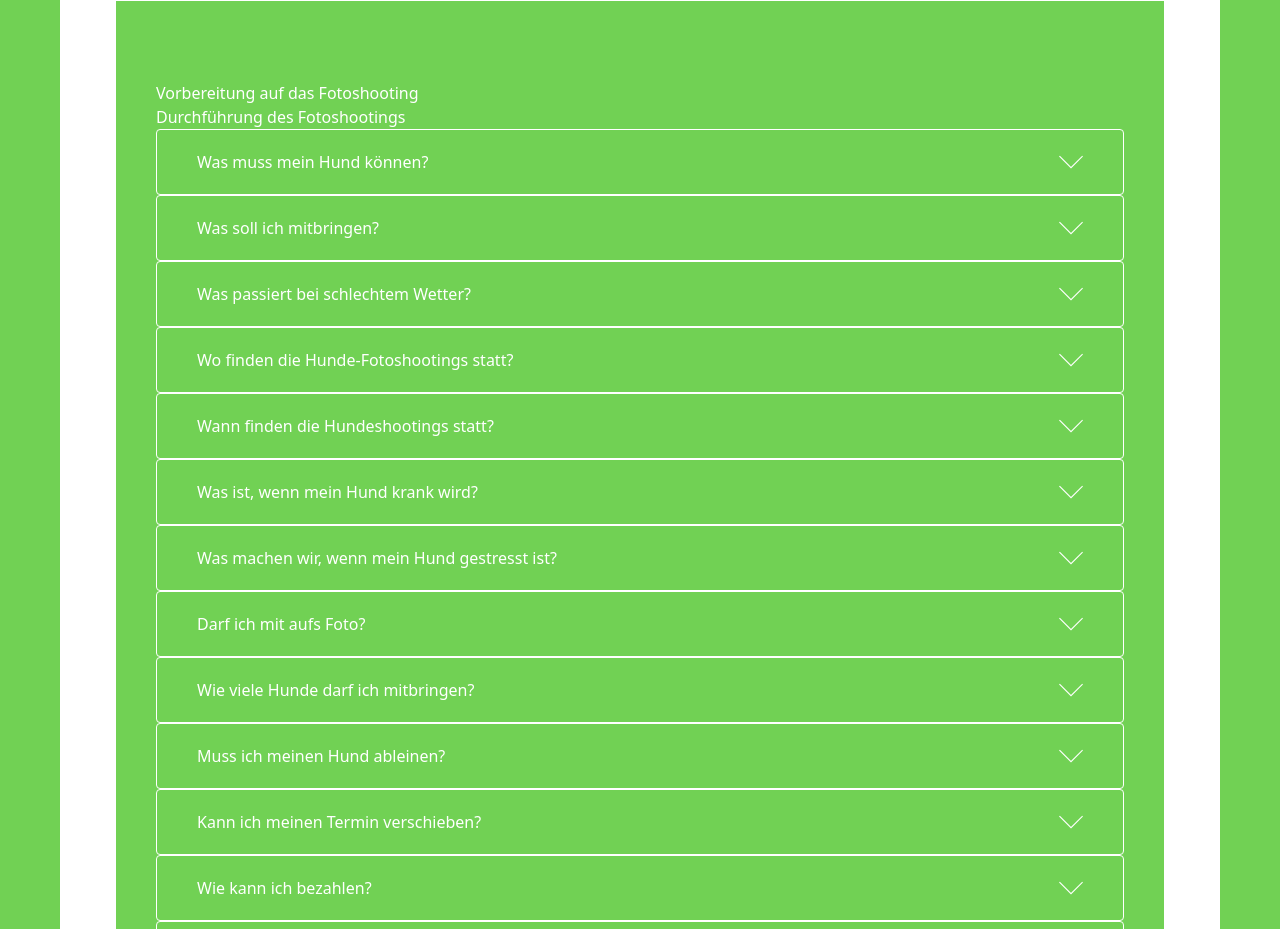
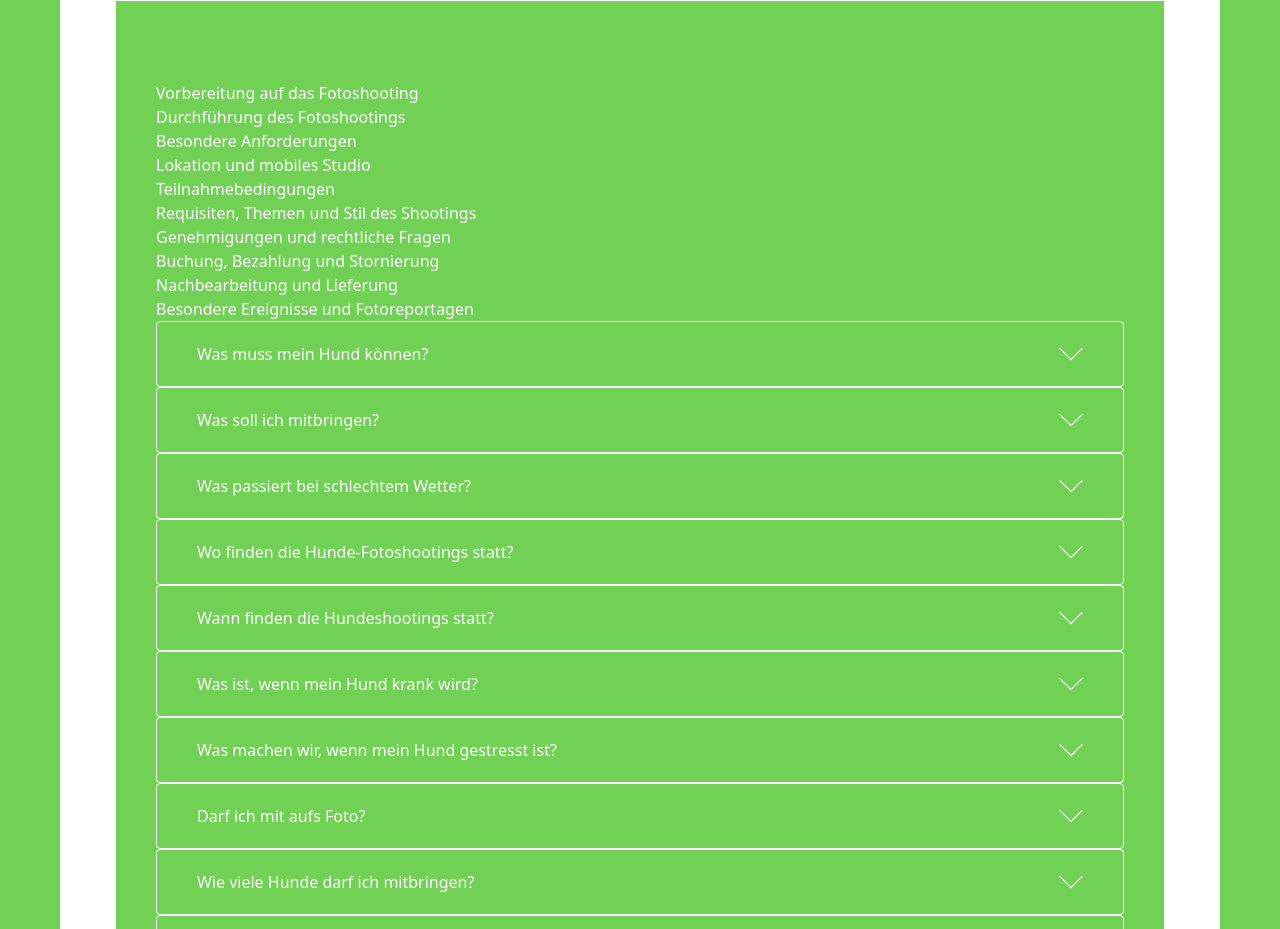
Before and after one commit to NataliItaly/tailwind-train, a website: page faq.html in a window 1280 px wide. Shown: the part 1240-2169 px from the top of the page. Drawn offline with Linux system fonts and the light colour scheme.

Commit message:
feat: update faq questions section

```diff
--- a/faq.html
+++ b/faq.html
@@ -280,6 +280,51 @@
             <!--Wie bereite ich ein Tier auf das Fotoshooting vor?-->
             <!--Welche persönlichen Gegenstände sollte man zum Fotoshooting mitbringen?-->
             <h3>Durchführung des Fotoshootings</h3>
+            <!--Ich möchte einen Hund, eine Katze und einen Papagei zusammen fotografieren. Ist das möglich?-->
+            <!--Answer:   Ja, das ist möglich, vorausgesetzt, diese Tiere kennen sich gegenseitig und fügen sich keinen Schaden zu. Die Verantwortung für ihr Verhalten während des Shootings trägt der Besitzer.-->
+            <!--Ich habe einen großen Hund. Können wir das Shooting im Studio durchführen?-->
+            <!--Wie gestaltet sich die Arbeit mit kleinen Tieren?-->
+            <!--Welche Kommandos sollte mein Hund kennen?-->
+            <!--Was passiert, wenn mein Hund sich unvorhersehbar verhält?-->
+            <!--Wie laufen Welpenshootings für Züchter ab?-->
+            <h3>Besondere Anforderungen</h3>
+            <!--Haben Sie Erfahrung in der gleichzeitigen Arbeit mit verschiedenen Tieren?-->
+            <!--Kann ich ein Fotoshooting für Tiere mit besonderen Bedürfnissen buchen?-->
+            <!--Ich möchte ein Fotoshooting für meine ältere Mutter und ihren Hund bestellen. Ist Ihr Studio für solche Kunden geeignet?-->
+            <h3>Lokation und mobiles Studio</h3>
+            <!--Bei einem Fotoshooting in Ihrem Studio, wo kann ich mein Auto während des Besuchs parken?-->
+            <!--Ich möchte ein mobiles Fotostudio für ein Fotoshooting bei mir zu Hause bestellen. Worüber muss ich mich kümmern?-->
+            <!--Wo finden Ihre Fotoshootings statt, und wie wähle ich einen Ort aus?-->
+            <h3>Teilnahmebedingungen</h3>
+            <!--Wie viele Personen (oder Tiere) können am Fotoshooting teilnehmen?-->
+            <!--Welche Rolle spiele ich während des Shootings, wenn das Fotoshooting nur für mein Haustier ist?-->
+            <!--Ist es möglich, Änderungen in der Zusammensetzung der Teilnehmer nach der Planung des Fotoshootings vorzunehmen?-->
+            <!--Wie bereitet man Kinder auf ein gemeinsames Fotoshooting mit Tieren vor?-->
+            <h3>Requisiten, Themen und Stil des Shootings</h3>
+            <!--Können Sie eine spezifische thematische Idee oder Konzeption, die ich habe, umsetzen?-->
+            <!--Wie ist Ihr Ansatz bei der Auswahl des Requisits, das zum gewählten Thema des Shootings passt?-->
+            <!--Welche Requisiten und Accessoires stellen Sie für das Fotoshooting zur Verfügung, und kann ich meine eigenen verwenden?   -->
+            <!--Kann ich Änderungen am Stil oder Thema des Fotoshootings vornehmen, nachdem die Bedingungen abgestimmt wurden?-->
+            <!--Können Sie Outfits für eine harmonische Kombination auf den Fotos empfehlen?-->
+            <h3>Genehmigungen und rechtliche Fragen</h3>
+            <!--Muss ich eine Genehmigung für Fotoshootings an bestimmten Orten für ein mobiles Fotoshooting oder eine Reportagefotografie einholen?-->
+            <!--Gibt es Einschränkungen für die Verwendung der Fotos, z.B. für den persönlichen Gebrauch, die Veröffentlichung in sozialen Netzwerken oder für kommerzielle Zwecke?-->
+            <h3>Buchung, Bezahlung und Stornierung</h3>
+            <!--Muss ich das Datum für das Fotoshooting im Voraus buchen?-->
+            <!--Wann wird das Fotoshooting bezahlt?-->
+            <!--Welche Zahlungsmethoden akzeptieren Sie?-->
+            <!--Was ist die Stornierungs- oder Verschiebungsrichtlinie für das Shooting?-->
+            <!--Kann ich ein Fotoshooting als Geschenk kaufen?-->
+            <h3>Nachbearbeitung und Lieferung</h3>
+            <!--Wann erhalte ich die fertigen Fotos nach dem Fotoshooting?-->
+            <!--Was beinhaltet der Nachbearbeitungsprozess der Fotos?-->
+            <!--Kann ich einen Express-Bearbeitungsservice für die Fotos bestellen?-->
+            <!--In welchen Formaten erhalte ich die Fotos?-->
+            <!--Gibt es Einschränkungen für die Verwendung der Fotos, z.B. für den persönlichen Gebrauch, die Veröffentlichung in sozialen Netzwerken oder für kommerzielle Zwecke?-->
+            <h3>Besondere Ereignisse und Fotoreportagen</h3>
+            <!--Ich möchte eine Reportagefotografie eines Events bestellen, an dem mein Tier teilnimmt. Welche Informationen sollte ich bereitstellen?-->
+            <!--Was ist Ihr Aktionsplan im Falle von unvorhergesehenen Umständen während eines mobilen Fotoshootings                            (z.B. schlechtes Wetter)?-->
+            <!--Wie gewährleisten Sie die Qualität der Reportagefotografie eines Events bei schlechtem Wetter, und was kann ich von solchen Fotos erwarten?-->
             <ul class="accordion">
               <li class="accordion__item">
                 <details class="accordion__details">
```
Also changed, not shown: public/styles.css.
